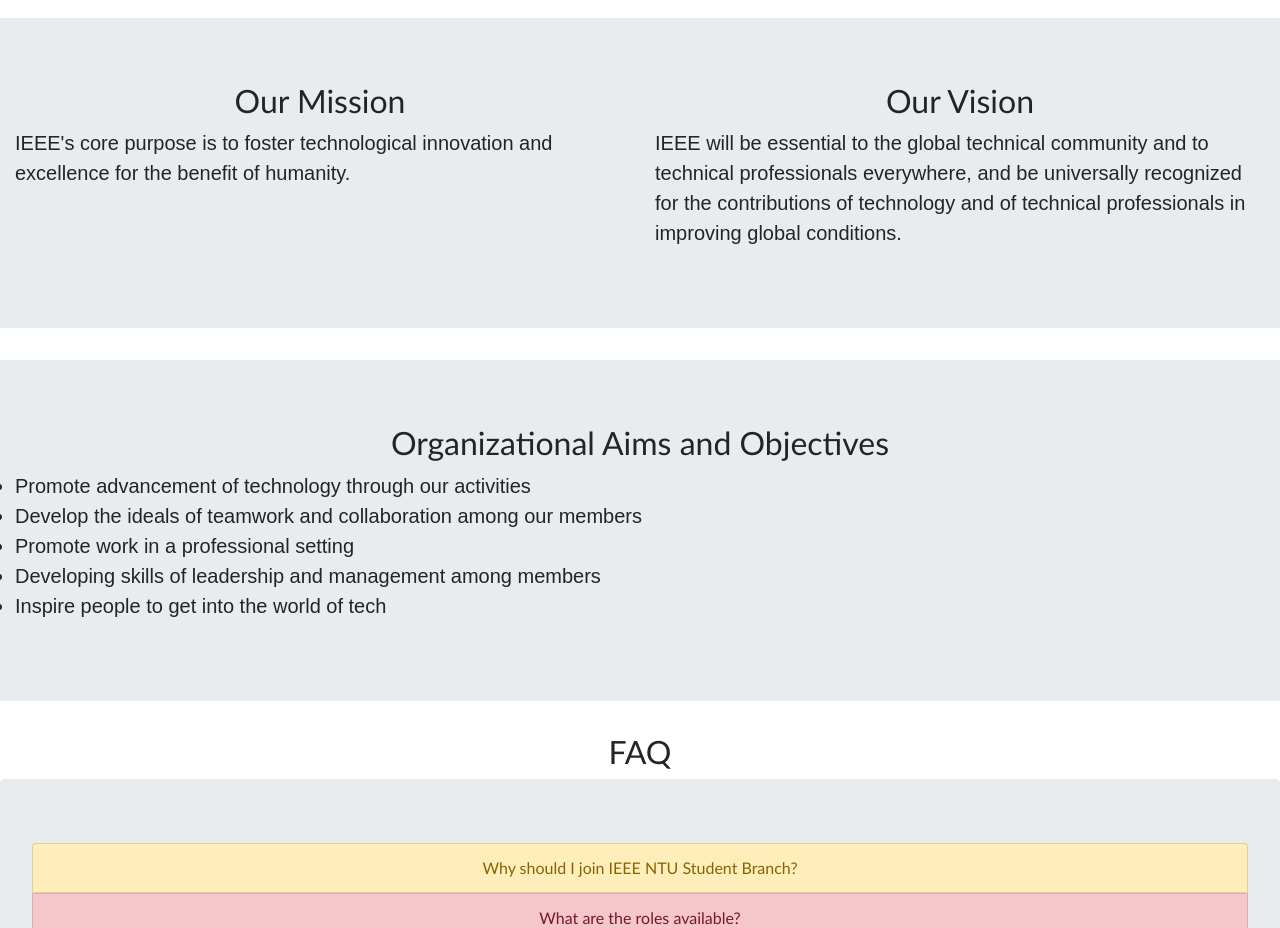
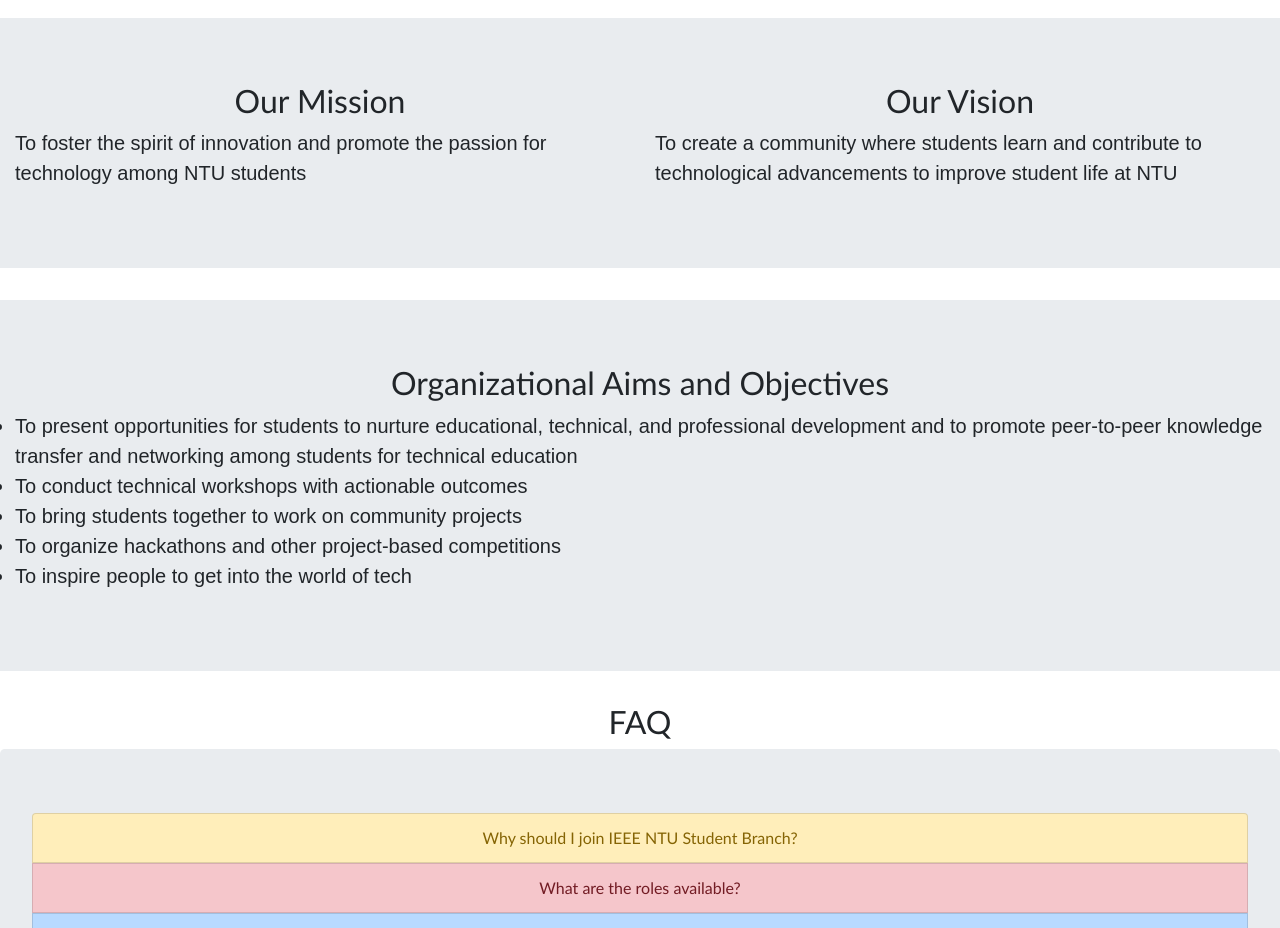
Before and after one commit to IEEENTU/IEEENTU-Website, a React (Create React App) app in the folder ieee-website/frontend/: page /about in a window 1280 px wide. Shown: the part 900-1828 px from the top of the page. Built offline with nearby package versions, Linux system fonts and the light colour scheme; a web font is replaced by a local one; what @artsy/fresnel would draw is missing.

Commit message:
Update About.js
Added mission, vision, organizational aims and objectives

```diff
--- a/ieee-website/frontend/src/pages/About.js
+++ b/ieee-website/frontend/src/pages/About.js
@@ -55,14 +55,12 @@
           <Col xs="auto" sm="6">
 
             <h2 style={{textAlign:'center',fontFamily: 'Futura,Trebuchet MS,Arial,sans-serif'}}>Our Mission</h2>
-            <p className="lead">IEEE's core purpose is to foster technological innovation and excellence for the benefit of humanity.</p>
+            <p className="lead">To foster the spirit of innovation and promote the passion for technology among NTU students</p>
           </Col>
           <Col xs="auto" sm="6">
 
             <h2 style={{textAlign:'center',fontFamily: 'Futura,Trebuchet MS,Arial,sans-serif'}}>Our Vision</h2>
-            <p className="lead">IEEE will be essential to the global technical community and to technical professionals everywhere,
-            and be universally recognized for the contributions of technology and of technical professionals in
-            improving global conditions.</p>
+            <p className="lead">To create a community where students learn and contribute to technological advancements to improve student life at NTU</p>
 
           </Col>
 
@@ -100,11 +98,11 @@
         <Row><Col>
           <h2 style={{textAlign:'center',fontFamily: 'Futura,Trebuchet MS,Arial,sans-serif'}}>Organizational Aims and Objectives</h2>
           <ul className="lead">
-         <li> Promote advancement of technology through our activities</li>
-<li>Develop the ideals of teamwork and collaboration among our members</li>
-<li>Promote work in a professional setting</li>
-<li>Developing skills of leadership and management among members</li>
-<li>Inspire people to get into the world of tech</li>
+         <li> To present opportunities for students to nurture educational, technical, and professional development and to promote peer-to-peer knowledge transfer and networking among students for technical education</li>
+<li> To conduct technical workshops with actionable outcomes</li>
+<li>To bring students together to work on community projects</li>
+<li>To organize hackathons and other project-based competitions</li>
+<li>To inspire people to get into the world of tech</li>
 </ul>
           </Col></Row>
         </Container>
```
